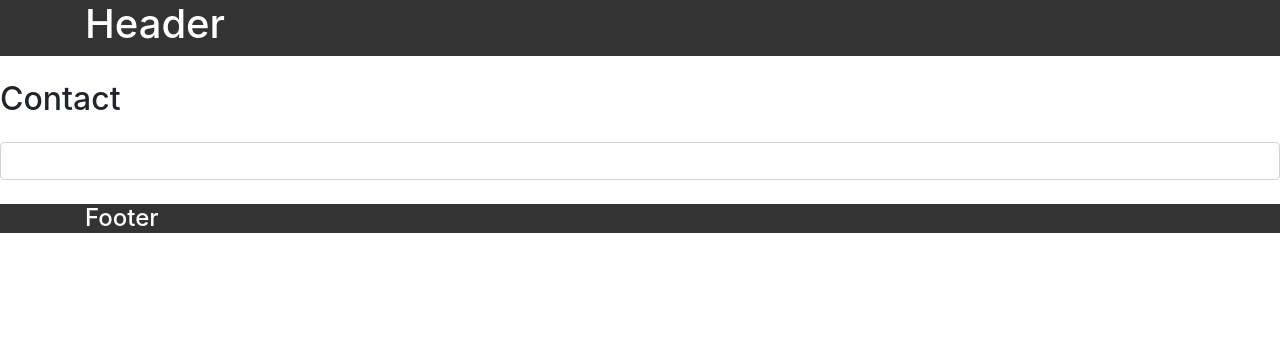
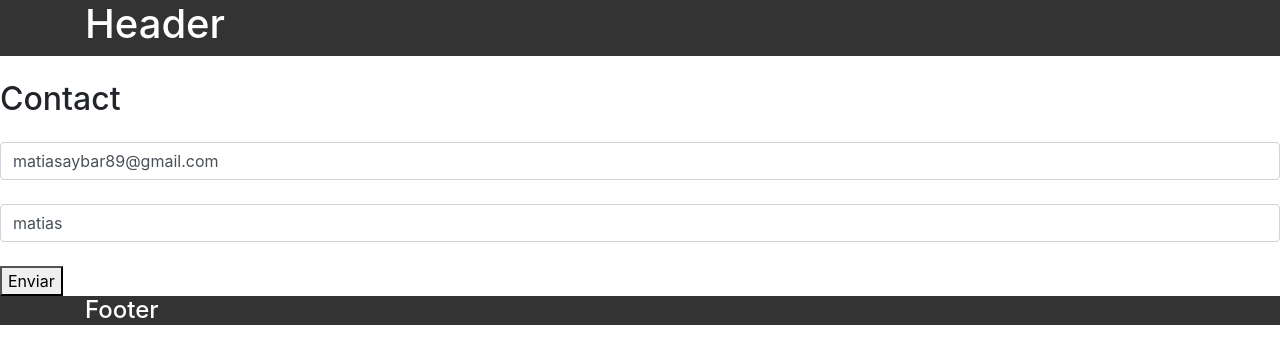
Before and after one commit to matias89/webexport, a React (Vite) app: page /contact in a window 1280 px wide. Shown: the top 364 px of the page. Built offline with nearby package versions, Linux system fonts and the light colour scheme.

Commit message:
Formik agregado

```diff
--- a/package.json
+++ b/package.json
@@ -15,6 +15,7 @@
     "sass": "^1.22.3"
   },
   "dependencies": {
+    "formik": "^1.5.8",
     "lodash": "^4.17.15",
     "prop-types": "^15.7.2",
     "react": "^16.8.6",
--- a/src/pages/ContactView/ContactView.js
+++ b/src/pages/ContactView/ContactView.js
@@ -1,28 +1,59 @@
 import React, { Component } from 'react';
+import { Formik } from 'formik';
 
 class ContactView extends Component {
     constructor(props) {
         super(props);
-        this.handleOnChange = this.handleOnChange.bind(this);
-        this.state = {
-            value: ''
-        }
-    }
-    handleOnChange(event) {
-        this.setState({
-            value: event.target.value
-        });
     }
     render() {
         return (
             <div>
                 <h2>Contact</h2>
-                <input
-                    type="text"
-                    value={this.state.value}
-                    className="form-control mt-4 mb-4"
-                    onChange={this.handleOnChange}
-                />
+                <Formik
+                    initialValues={{
+                        email: 'matiasaybar89@gmail.com',
+                        user: 'matias'
+                    }}
+                    validate={values => {
+                        console.log('>>> validate', values);
+                        let errors = {};
+                        if(values.user === '') {
+                            errors.user = 'Required';
+                        }
+                        return errors;
+                    }}
+                    onSubmit={(values) => {
+                        console.log('>>> Values', values);
+                    }}
+                >
+                    {({
+                        values,
+                        handleSubmit,
+                        handleChange,
+                        errors
+                    }) => {
+                        return (
+                            <form onSubmit={handleSubmit}>
+                                <input
+                                    type="email"
+                                    className="form-control mt-4 mb-4"
+                                    value={values.email}
+                                    onChange={handleChange}
+                                    name="email"
+                                />
+                                <input
+                                    type="text"
+                                    className="form-control mt-4 mb-4"
+                                    value={values.user}
+                                    onChange={handleChange}
+                                    name="user"
+                                />
+                                {errors.user ? errors.user : null}
+                                <button type="submit">Enviar</button>
+                            </form>
+                        );
+                    }}
+                </Formik>
             </div>
         );
     };
```
Also changed, not shown: 1 other file (tests, documents, lock files or other folders).
